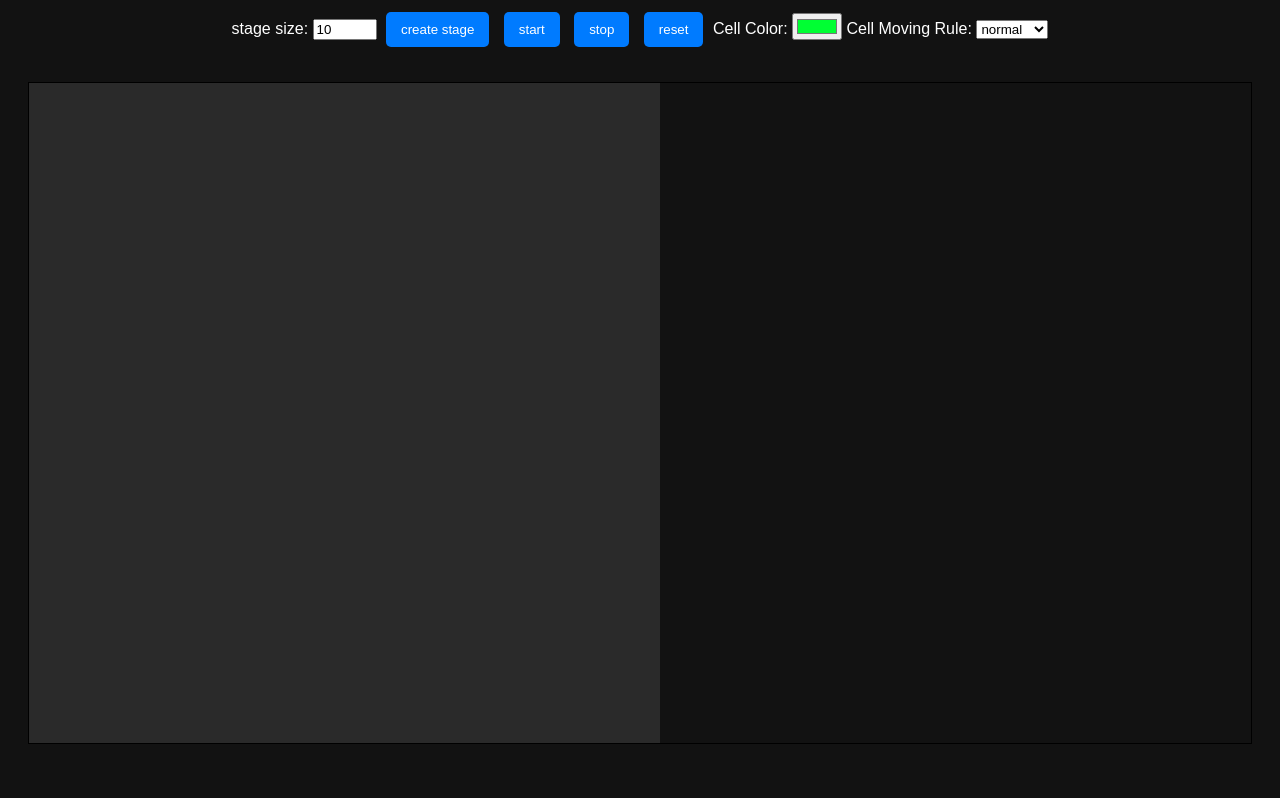
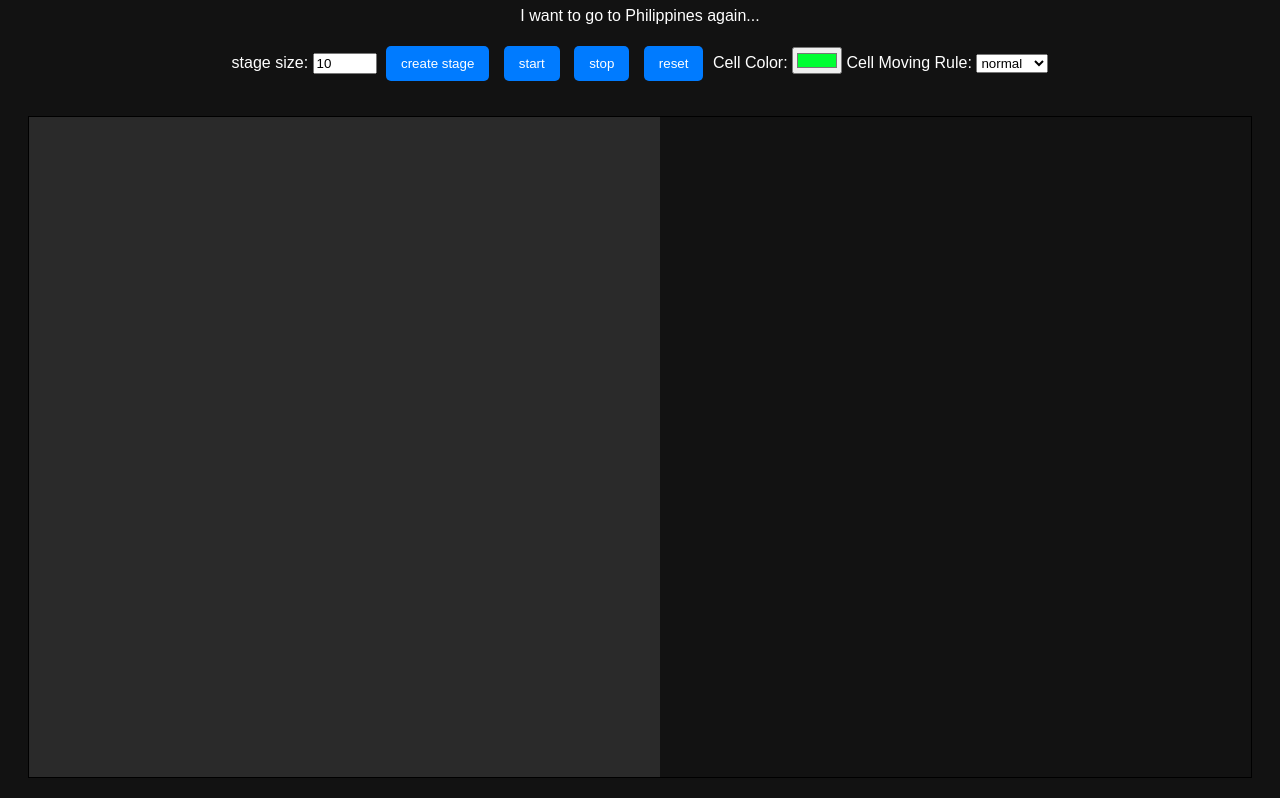
Before and after one commit to kiriAIAI/lifegame, a plain HTML site: page index.html in a window 1280 px wide. Shown: the part 73-871 px from the top of the page. Before the commit the page ends 837 px from the top, so only its background shows below. Drawn offline with Linux system fonts and the light colour scheme.

Commit message:
phillipne

```diff
--- a/index.html
+++ b/index.html
@@ -10,6 +10,7 @@
 <body>
     <div class="container">
         <h1>lifegame</h1>
+        <p>I want to go to Philippines again...</p>
         <label for="size">stage size:</label>
         <input type="number" id="size" value="10" min="5" max="200">
         <button id="createGrid">create stage</button>
```
